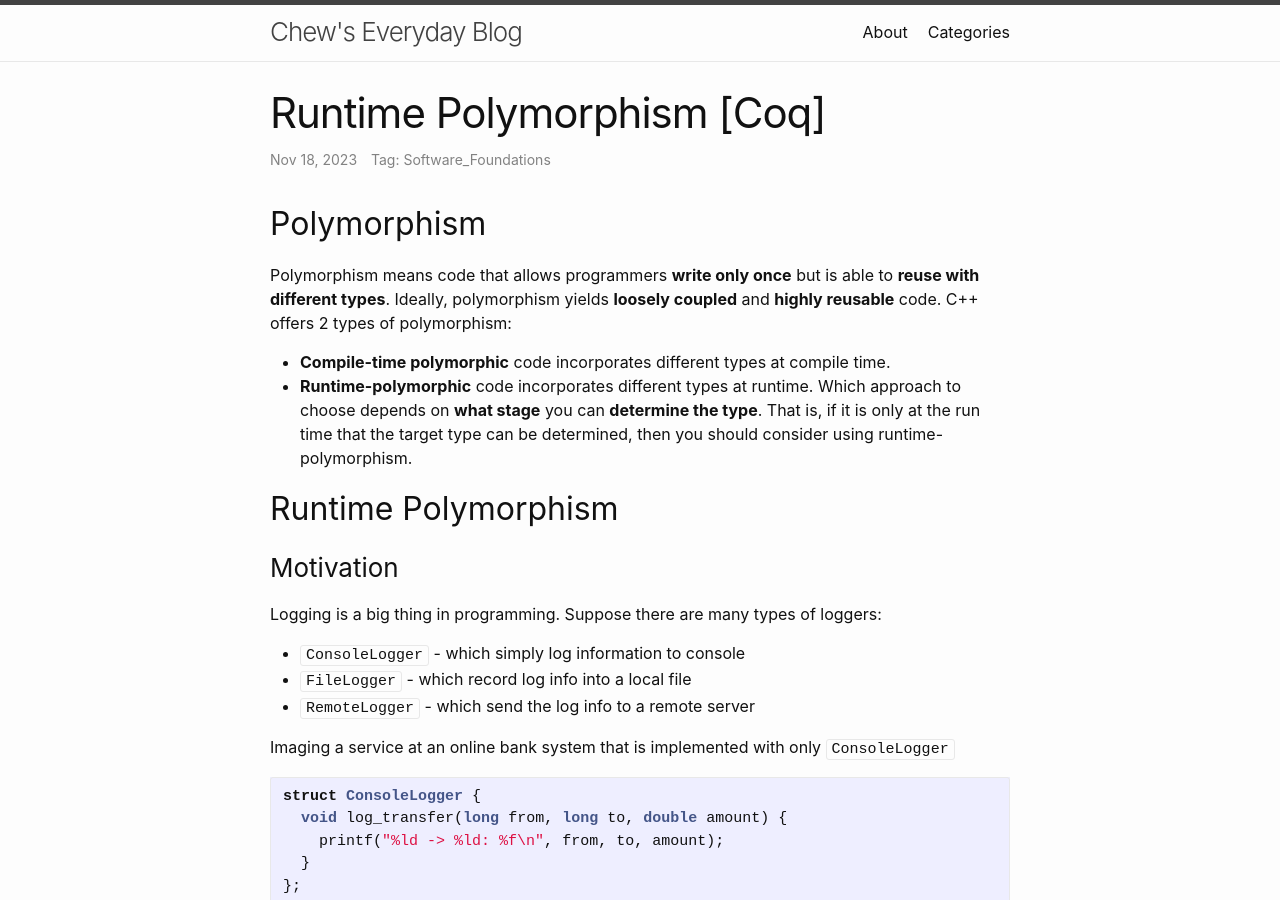
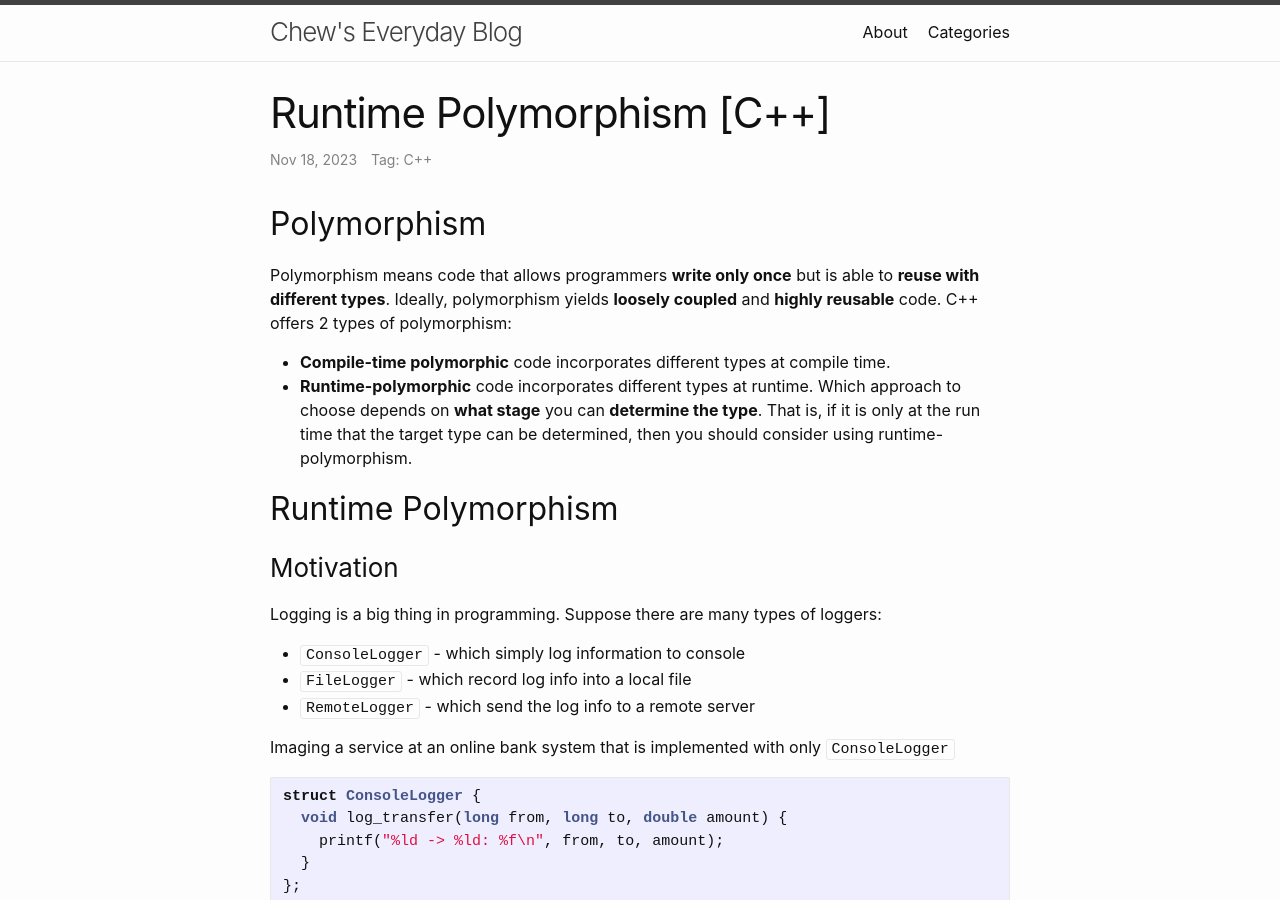
Before and after one commit to ZCLuuuu/zcluuuu.github.io, a Jekyll site: the page built from _posts/2023-11-18-Runtime-Polymorphism-CPP.md, in a window 1280 px wide and 900 px high. Built offline with Jekyll 4.4.1, drawn with Linux system fonts in a browser that asks for light colours.

Commit message:
fix: tag

```diff
--- a/_posts/2023-11-18-Runtime-Polymorphism-CPP.md
+++ b/_posts/2023-11-18-Runtime-Polymorphism-CPP.md
@@ -1,7 +1,7 @@
 ---
 layout: post
-title:  "Runtime Polymorphism [Coq]"
-categories: [Software_Foundations]
+title:  "Runtime Polymorphism [C++]"
+categories: [C++]
 description: Pure Virtual Classes as Interfaces, Runtime Polymorphism by Composition
 ---
 ## Polymorphism
```
